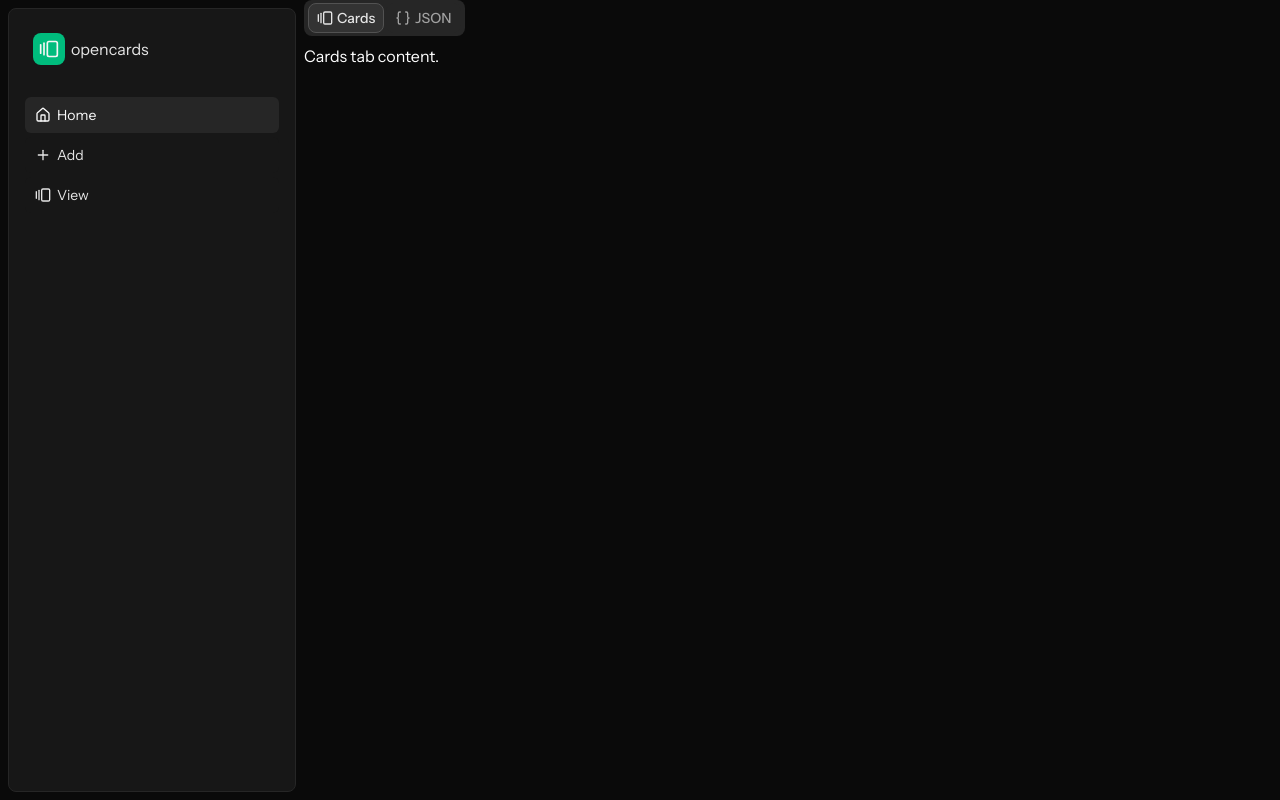
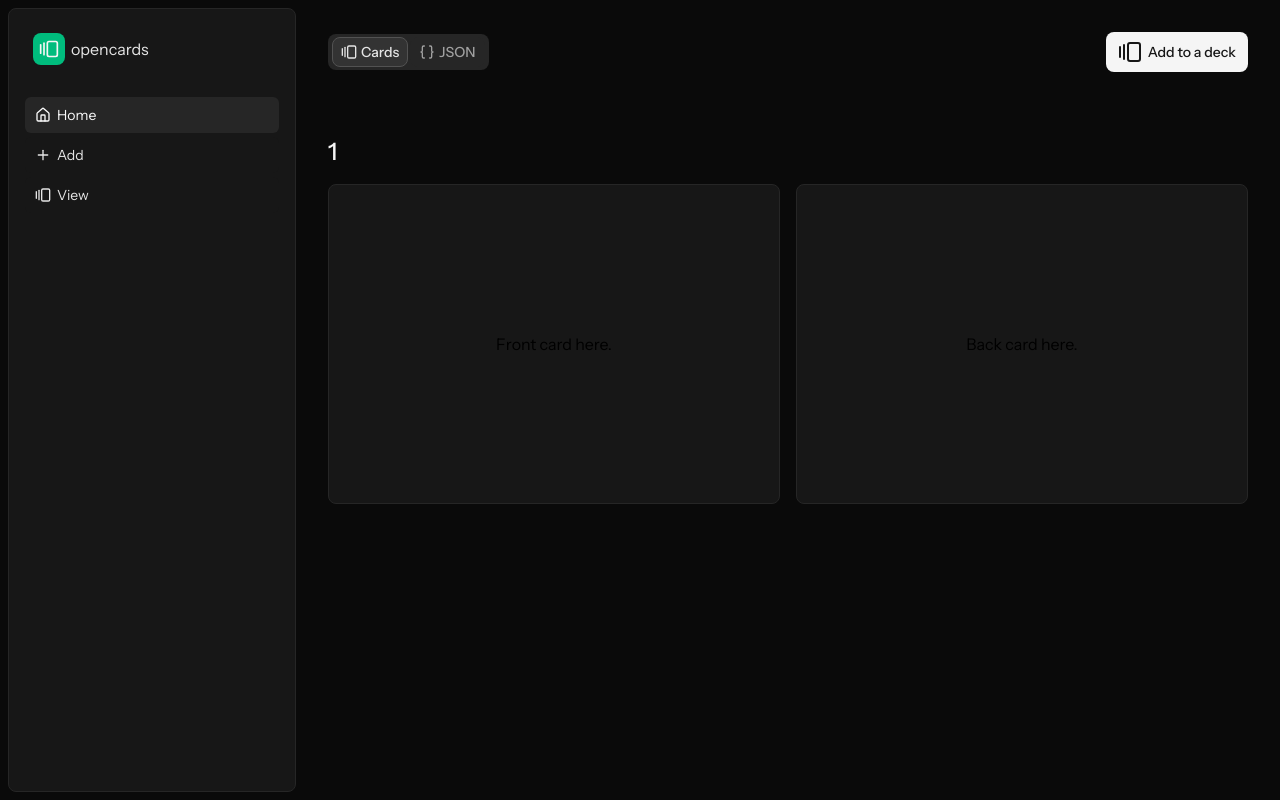
Before and after one commit to jaxonhill/opencards, a Next.js app: page /test in a window 1280 px wide. Built offline with nearby package versions, Linux system fonts and the light colour scheme.

Commit message:
Fix styling and remove unnecessary gap on `tabs` component

```diff
--- a/src/app/test/page.tsx
+++ b/src/app/test/page.tsx
@@ -1,25 +1,5 @@
-import { Tabs, TabsContent, TabsList, TabsTrigger } from "@/components/tabs";
-import { Braces, GalleryHorizontalEnd } from "lucide-react";
+import { EditCardsPage } from "@/features/edit-cards/components/_edit-cards-page";
 
 export default function TestPage() {
-    return (
-        <Tabs defaultValue="cards">
-            <TabsList>
-                <TabsTrigger value="cards">
-                    <GalleryHorizontalEnd />
-                    Cards
-                </TabsTrigger>
-                <TabsTrigger value="json">
-                    <Braces />
-                    JSON
-                </TabsTrigger>
-            </TabsList>
-            <TabsContent className="text-white" value="cards">
-                Cards tab content.
-            </TabsContent>
-            <TabsContent className="text-white" value="json">
-                JSON tab content.
-            </TabsContent>
-        </Tabs>
-    );
+    return <EditCardsPage />;
 }
--- a/src/components/tabs.tsx
+++ b/src/components/tabs.tsx
@@ -6,7 +6,7 @@ import * as TabsPrimitive from "@radix-ui/react-tabs";
 import { cn } from "@/lib/utils";
 
 function Tabs({ className, ...props }: React.ComponentProps<typeof TabsPrimitive.Root>) {
-    return <TabsPrimitive.Root data-slot="tabs" className={cn("flex flex-col gap-2", className)} {...props} />;
+    return <TabsPrimitive.Root data-slot="tabs" className={cn("flex flex-col", className)} {...props} />;
 }
 
 function TabsList({ className, ...props }: React.ComponentProps<typeof TabsPrimitive.List>) {
```
